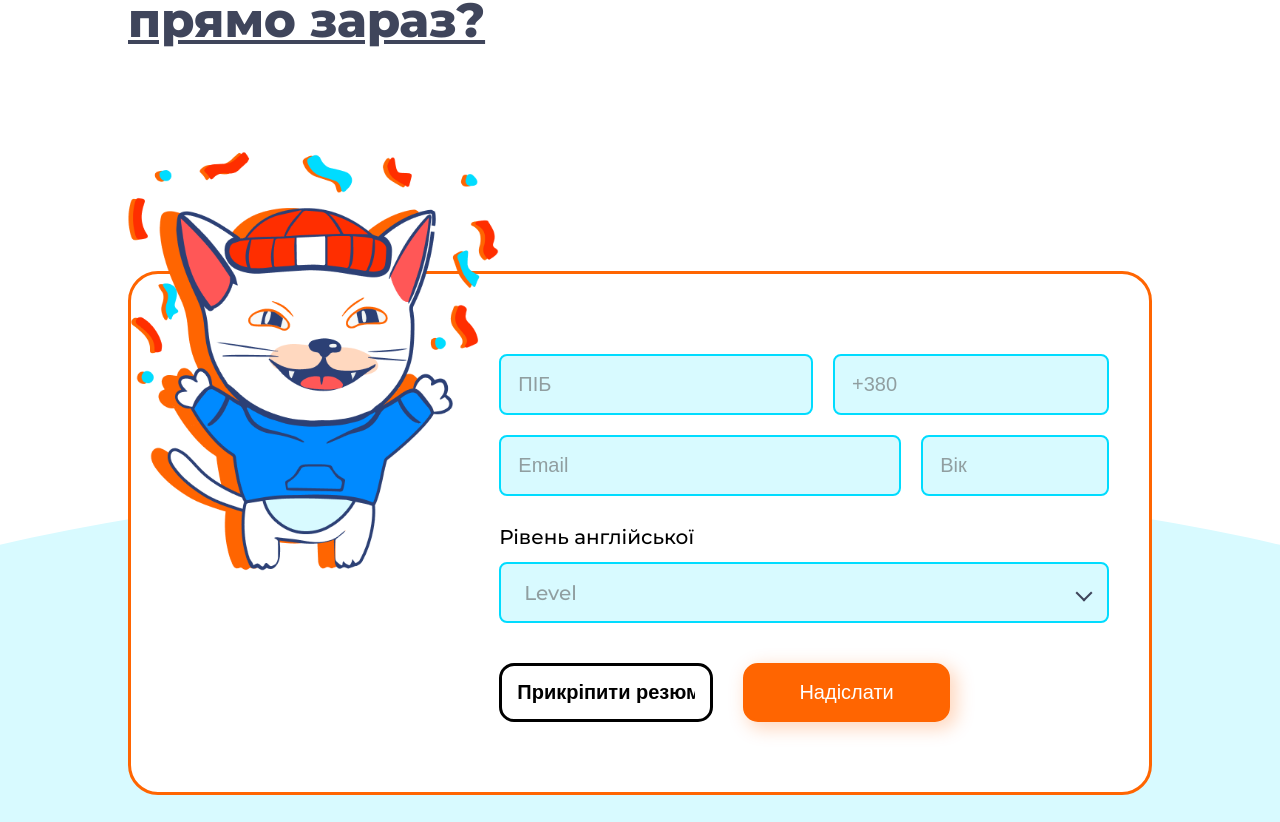
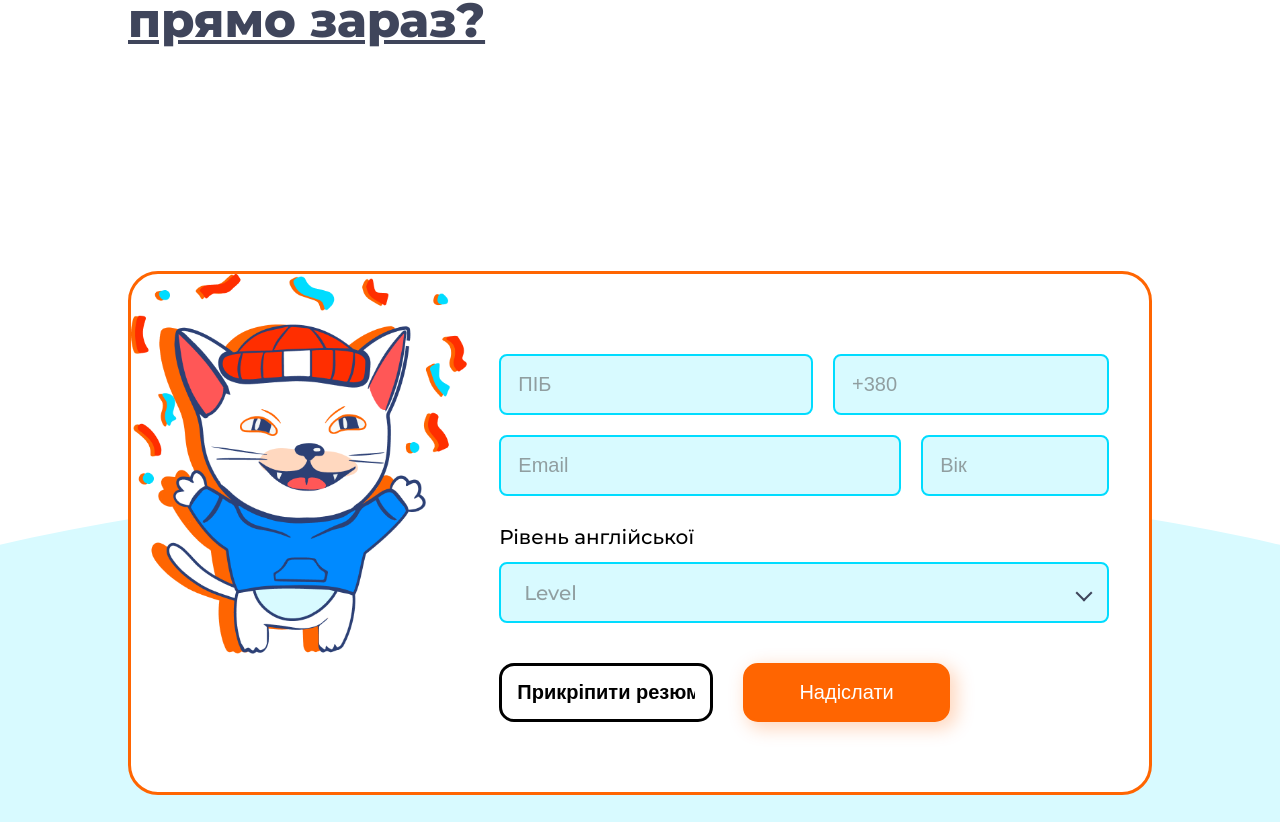
Before and after one commit to RemoteHelpers/re-strapi, a React (Create React App) app: page /about in a window 1280 px wide. Shown: the part 2598-3420 px from the top of the page. Built offline with nearby package versions, Linux system fonts and the light colour scheme.

Commit message:
add sccordion

```diff
--- a/package.json
+++ b/package.json
@@ -3,6 +3,9 @@
   "name": "react-typescript-starter-pack",
   "version": "0.1.0",
   "dependencies": {
+    "@emotion/react": "^11.10.4",
+    "@emotion/styled": "^11.10.4",
+    "@mui/material": "^5.10.6",
     "@testing-library/jest-dom": "^5.12.0",
     "@testing-library/react": "^11.2.6",
     "@testing-library/user-event": "^12.8.3",
--- a/src/App.tsx
+++ b/src/App.tsx
@@ -7,6 +7,7 @@ import VacancyDetails from './pages/vacancyDetails';
 import AboutPage from './pages/about';
 import NavBar from './components/NavBar';
 import VacanciesPage from './pages/vacanciesPage';
+import VideoInterview from './pages/videoInterview';
 
 const App: React.FC = () => {
   return (
@@ -17,6 +18,7 @@ const App: React.FC = () => {
         <Route path="/vacancies" element={<VacanciesPage />} />
         <Route path="vacancies/:title/:id" element={<VacancyDetails />} />
         <Route path="about" element={<AboutPage />} />
+        <Route path="videoInterview" element={<VideoInterview />} />
       </Routes>
     </BrowserRouter>
   );
--- a/src/components/forms/feedbackForm/feedbackForm.scss
+++ b/src/components/forms/feedbackForm/feedbackForm.scss
@@ -55,7 +55,6 @@ img {
     top: 0;
     left: 0;
     height: 100%;
-    transform: scale(1.1) translate(13px, -87px);
     img {
       display: block;
       max-height: 100%;
--- a/src/components/forms/feedbackForm/feedbackForm.tsx
+++ b/src/components/forms/feedbackForm/feedbackForm.tsx
@@ -10,7 +10,6 @@ import { IFeedbackFormData } from '../../../types/types';
 // styles
 import './feedbackForm.scss';
 // img
-import formImg from '../../../images/formImg.png';
 import { FormsSvg } from './FormsSvg';
 
 type TOption = {
@@ -28,7 +27,11 @@ const EnglishLevel = [
   { value: 'Proficiency', label: 'Proficiency' },
 ];
 
-function FeedbackForm() {
+interface Props {
+  img: string
+}
+
+function FeedbackForm({ img }: Props) {
   const [selectedOption, setSelectedOption] = useState<TOption | null>();
   const {
     register, handleSubmit, watch, formState: { errors, isSubmitting }, reset, setValue,
@@ -141,7 +144,7 @@ function FeedbackForm() {
               />
             </div>
             <div className="feedback-img">
-              <img src={formImg} alt="#" />
+              <img src={img} alt="#" />
             </div>
             <div className="feedback-form_btn">
               <label className="feedback-form_file">
--- a/src/pages/about/AboutPage.tsx
+++ b/src/pages/about/AboutPage.tsx
@@ -16,6 +16,7 @@ import card6 from '../../icons/whatWeDo/card6.png';
 
 import memberTeam from '../../icons/team_member.png';
 import { AboutPageSvg } from './AboutPageSvg';
+import formImg from '../../images/formImg.png';
 
 export const AboutPage = () => {
   return (
@@ -188,7 +189,7 @@ export const AboutPage = () => {
       </div>
       <div className={cl.footer_decoration}>
         <div className={cl.container}>
-          <FeedbackForm />
+          <FeedbackForm img={formImg} />
         </div>
       </div>
       <Footer />
```
Also changed, not shown: 1 other file (tests, documents, lock files or other folders).
